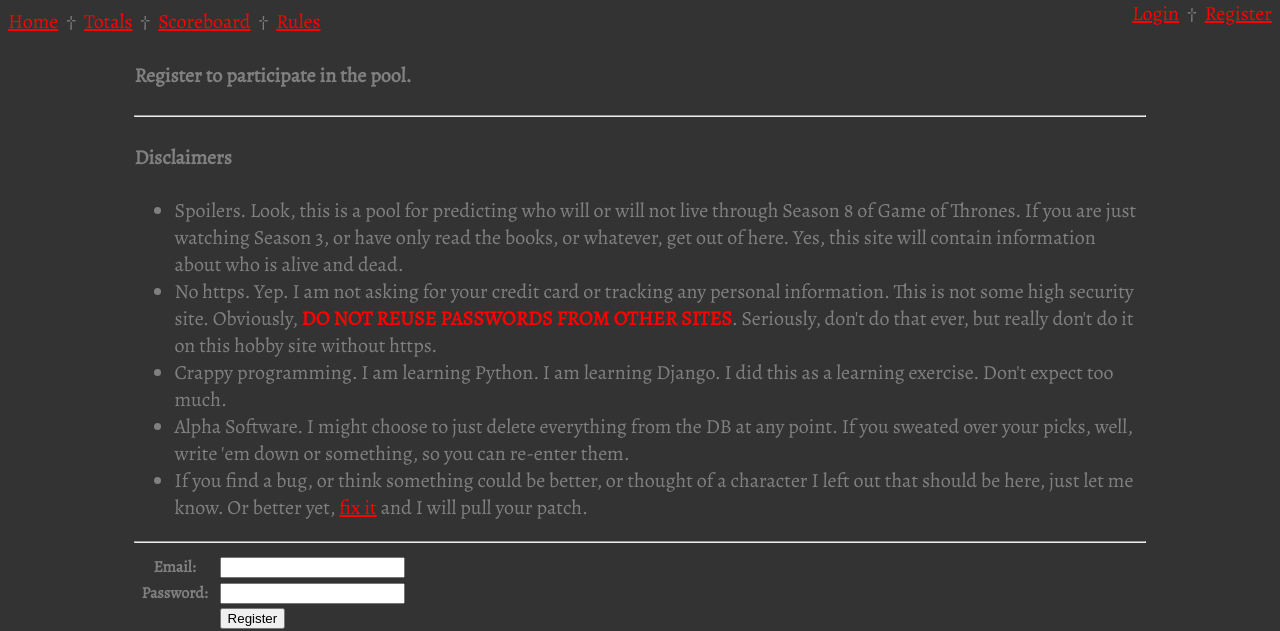
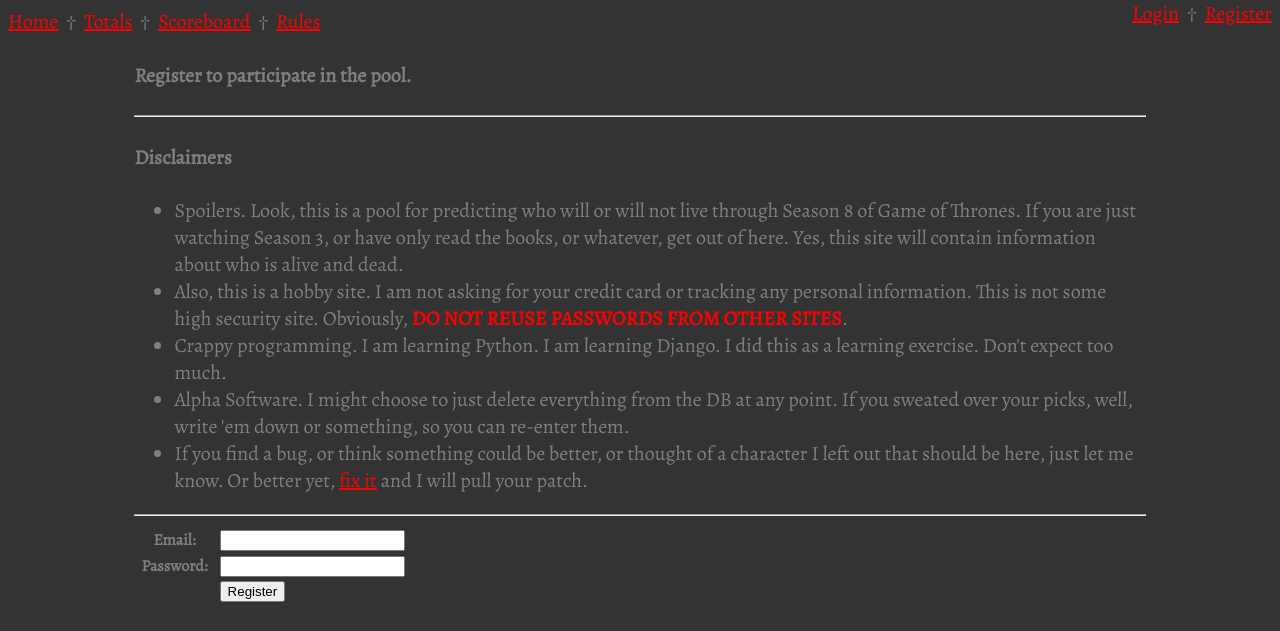
Before and after one commit to ojplg/gotdp, a Django app: page /pool/register_user in a window 1280 px wide. Shown: the top 631 px of the page. Run offline with Django 3.2, Linux system fonts and the light colour scheme.

Commit message:
Remove https disclaimer, since now untrue

```diff
--- a/pool/templates/disclaimers.html
+++ b/pool/templates/disclaimers.html
@@ -3,7 +3,7 @@
 
 <ul>
     <li>Spoilers. Look, this is a pool for predicting who will or will not live through Season 8 of Game of Thrones. If you are just watching Season 3, or have only read the books, or whatever, get out of here. Yes, this site will contain information about who is alive and dead.</li>
-    <li>No https. Yep. I am not asking for your credit card or tracking any personal information. This is not some high security site. Obviously, <span class="emphasize">DO NOT REUSE PASSWORDS FROM OTHER SITES</span>. Seriously, don't do that ever, but really don't do it on this hobby site without https.</li>
+    <li>Also, this is a hobby site. I am not asking for your credit card or tracking any personal information. This is not some high security site. Obviously, <span class="emphasize">DO NOT REUSE PASSWORDS FROM OTHER SITES</span>.</li>
     <li>Crappy programming. I am learning Python. I am learning Django. I did this as a learning exercise. Don't expect too much.</li>
     <li>Alpha Software. I might choose to just delete everything from the DB at any point. If you sweated over your picks, well, write 'em down or something, so you can re-enter them.</li>
     <li>If you find a bug, or think something could be better, or thought of a character I left out that should be here, just let me know. Or better yet, <a href="https://github.com/ojplg/gotdp">fix it</a> and I will pull your patch.</li>
```
